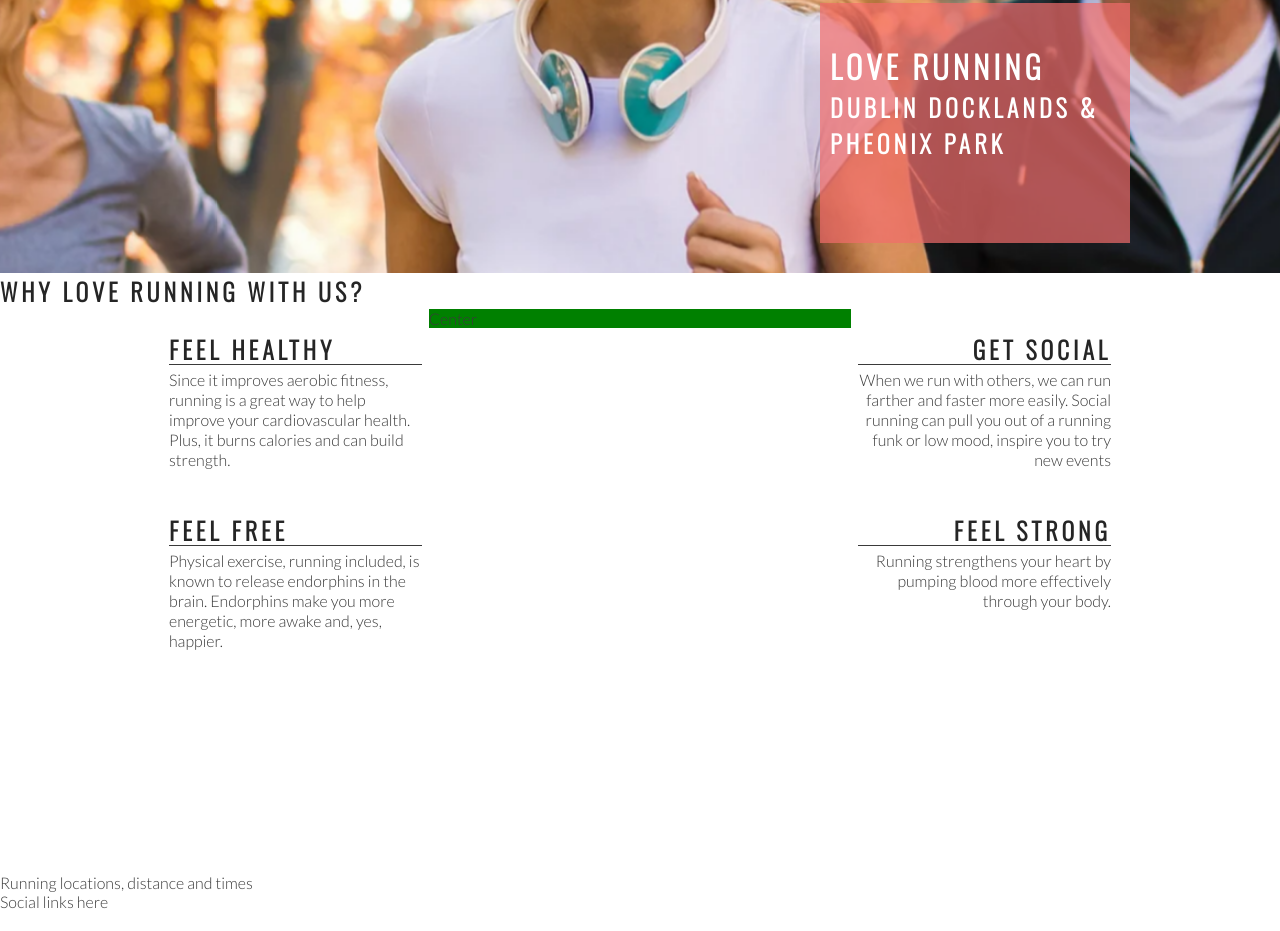
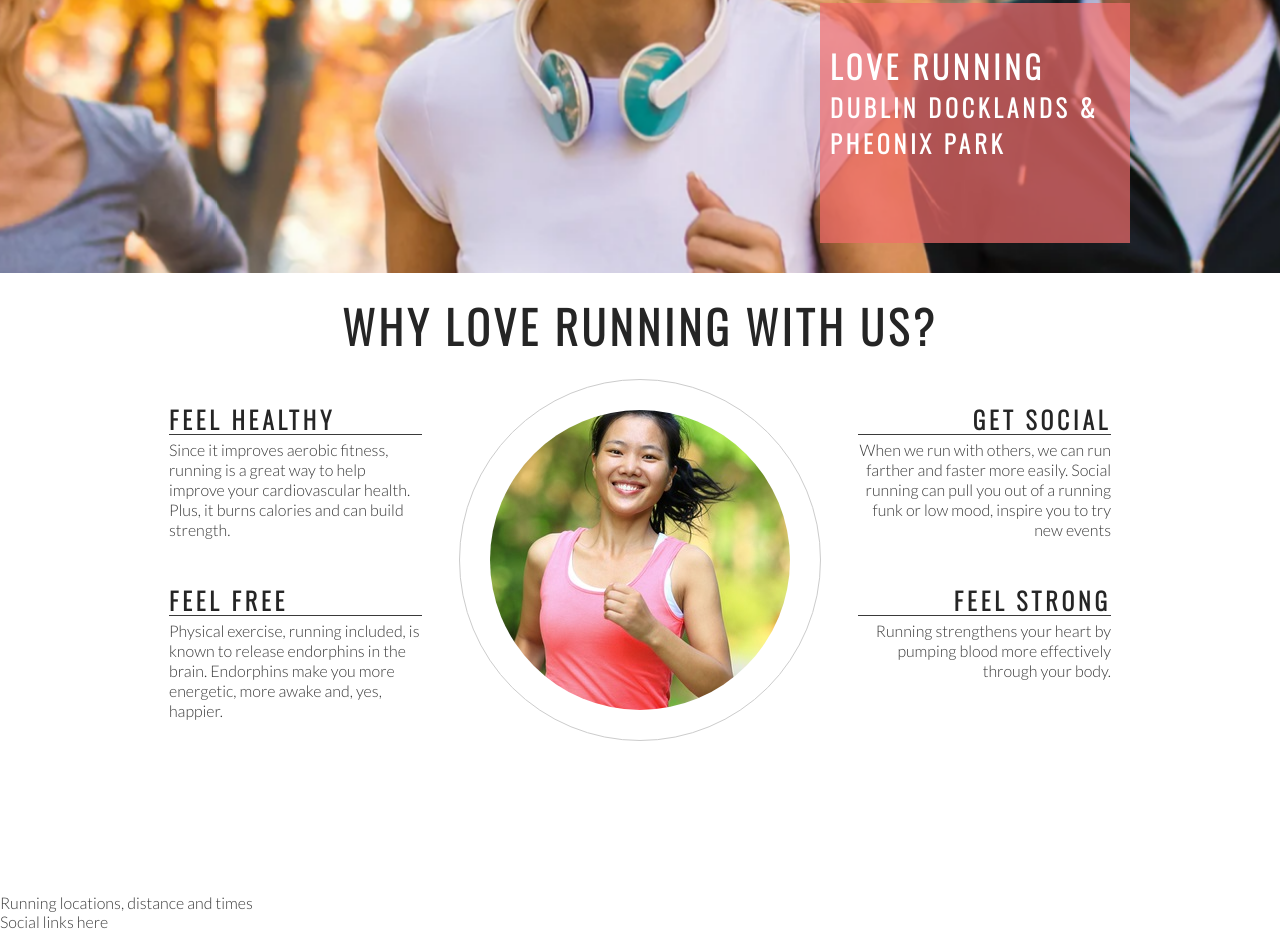
Before and after one commit to frirsta/love-running, a plain HTML site: page index.html in a window 1280 px wide. Shown: the part 402-1333 px from the top of the page. Drawn offline with nearby package versions, Linux system fonts and the light colour scheme.

Commit message:
Add club ethos central image and style into a circle

```diff
--- a/assets/css/styles.css
+++ b/assets/css/styles.css
@@ -136,7 +136,7 @@ transform: scale(1.1);
 #center-about{
     width: 33%;
     margin: 0 auto;
-    background-color: green;
+
 }
 
 hr{
@@ -168,3 +168,27 @@ hr{
 .right-about-heading p{
     text-align: right;
 }
+
+#welcome{
+    text-align: center;
+    margin: 20px 0;
+    font-size: 280%;
+}
+
+
+#circle-container{
+    width: 300px;
+    height: 300px;
+    padding: 30px;
+    border-style: solid;
+    border-color: #ccc;
+    border-width: 1px;
+    border-radius: 50%;
+    margin: 0 auto;
+}
+
+#circle-cover-bg{
+    background: url('../images/ethos-center-image.jpg') no-repeat center center;
+    height: 100%;
+    border-radius: 50%;
+}
--- a/index.html
+++ b/index.html
@@ -37,7 +37,7 @@
 </div>
 </section>
 <section id="club-ethos">
-    <h1>Why love running with us?</h1>
+    <h2 id="welcome">Why love running with us?</h2>
     <div id="left-about">
         <div class="left-about-heading">
             <h2>Feel Healthy</h2>
@@ -66,7 +66,11 @@
             <p>Running strengthens your heart by pumping blood more effectively through your body.</p>
         </div>
     </div>
-    <div id="center-about">Center</div>
+    <div id="center-about">
+        <div id="circle-container">
+            <div id="circle-cover-bg"></div>
+        </div>
+    </div>
 </section>
 <section>
     Running locations, distance and times
```
Also changed, not shown: assets/images/ethos-center-image.jpg (added).
